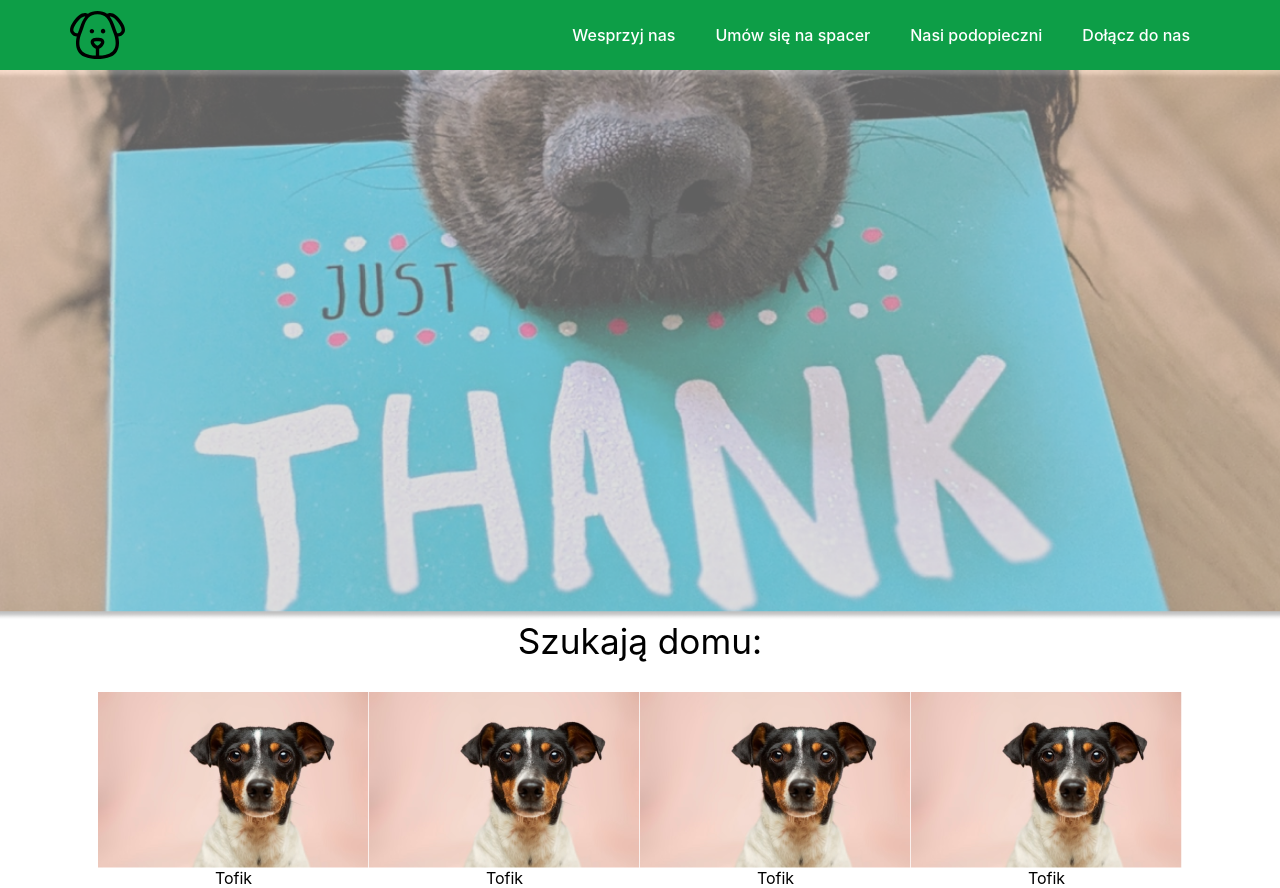
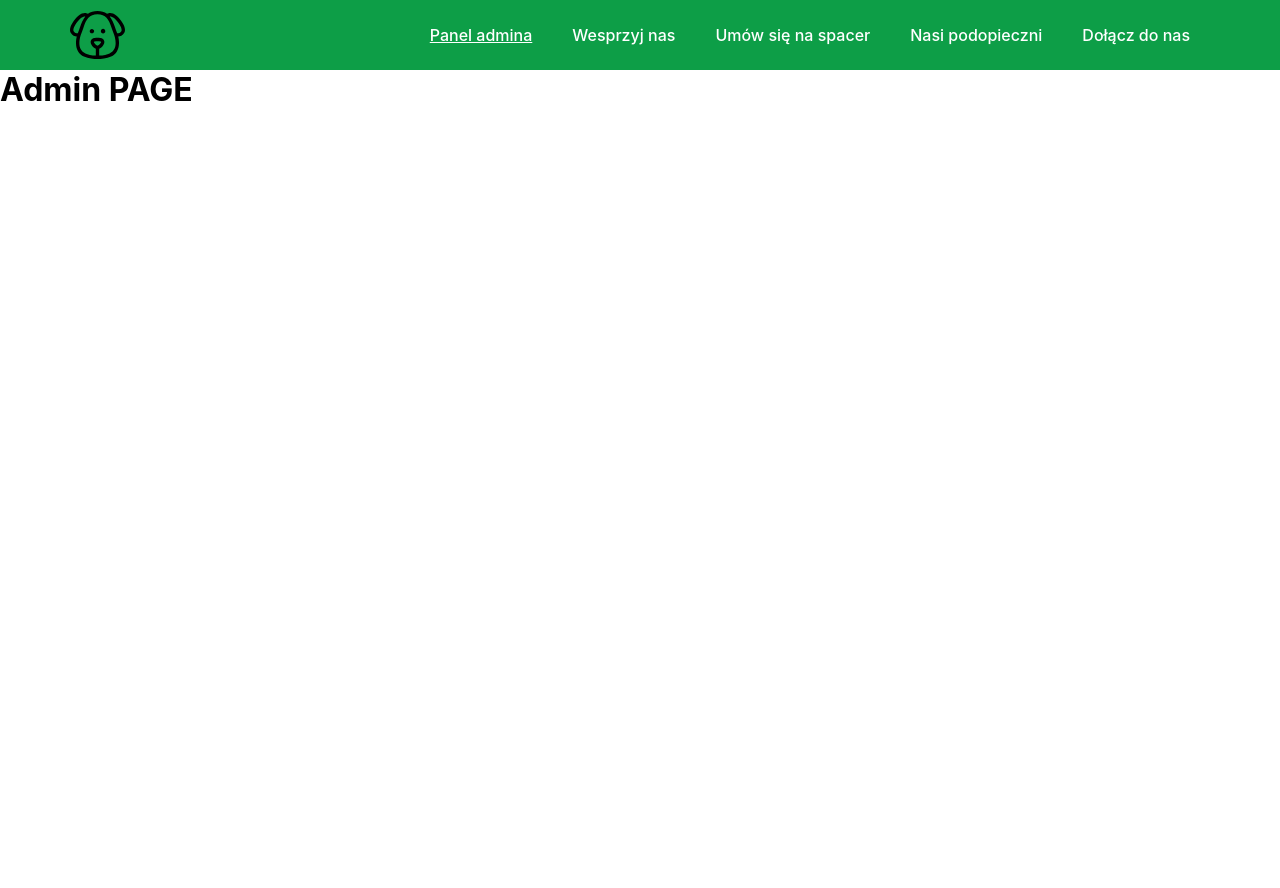
Before and after one commit to MateuszDobosz/ProjektZespolowy-Frontend, a React (Create React App) app: page /admin in a window 1280 px wide. After the commit the page ends 800 px from the top, so only its background shows below. Built offline with nearby package versions, Linux system fonts and the light colour scheme; no server answers.

Commit message:
Start adminpage

```diff
--- a/src/App.js
+++ b/src/App.js
@@ -6,6 +6,7 @@ import LoginPage from "./pages/LoginPage";
 import styled from "styled-components";
 import { useDispatch } from "react-redux";
 import { autoLogin } from "./actions/userActions";
+import AdminPage from "./pages/AdminPage";
 
 const Wrapper = styled.div`
   display: flex;
@@ -23,11 +24,11 @@ const App = () => {
     <Wrapper>
       <Router>
         <Menu />
-
         <Switch>
           <Route path="/donate"></Route>
           <Route path="/walk"></Route>
           <Route path="/animals"></Route>
+          <Route path="/admin" component={AdminPage}></Route>
           <Route path="/login" component={LoginPage}></Route>
           <Route path="/" component={HomePage}></Route>
         </Switch>
--- a/src/components/Menu.js
+++ b/src/components/Menu.js
@@ -48,6 +48,9 @@ const Menu = () => {
         <img src={LogoIcon} alt="Logo" />
         <Wrapper>
           <ListItem>
+            <StyledLink to="/admin" activeClassName="active1">
+              Panel admina
+            </StyledLink>
             <StyledLink to="/donates" activeClassName="active1">
               Wesprzyj nas
             </StyledLink>
--- /dev/null
+++ b/src/pages/AdminPage.js
@@ -0,0 +1,5 @@
+import React from "react";
+
+const AdminPage = () => <h1>Admin PAGE</h1>;
+
+export default AdminPage;
```
